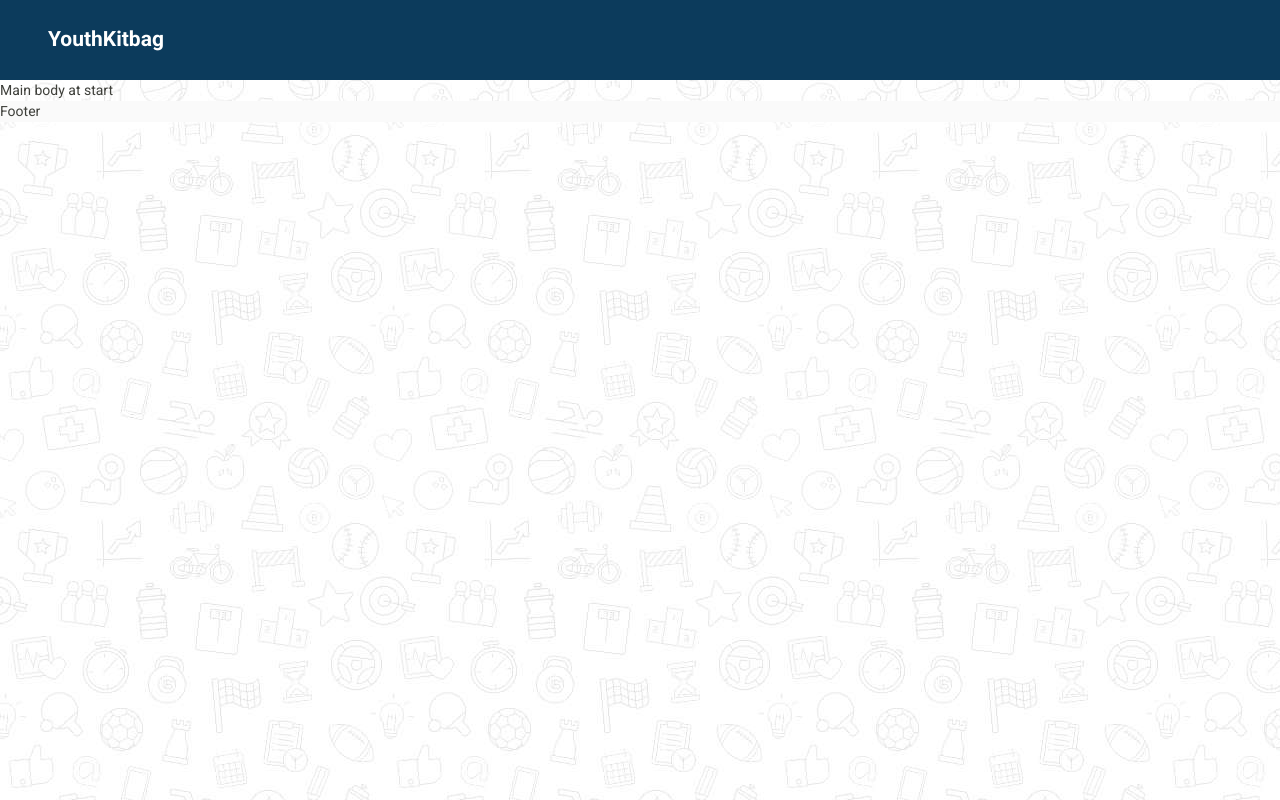
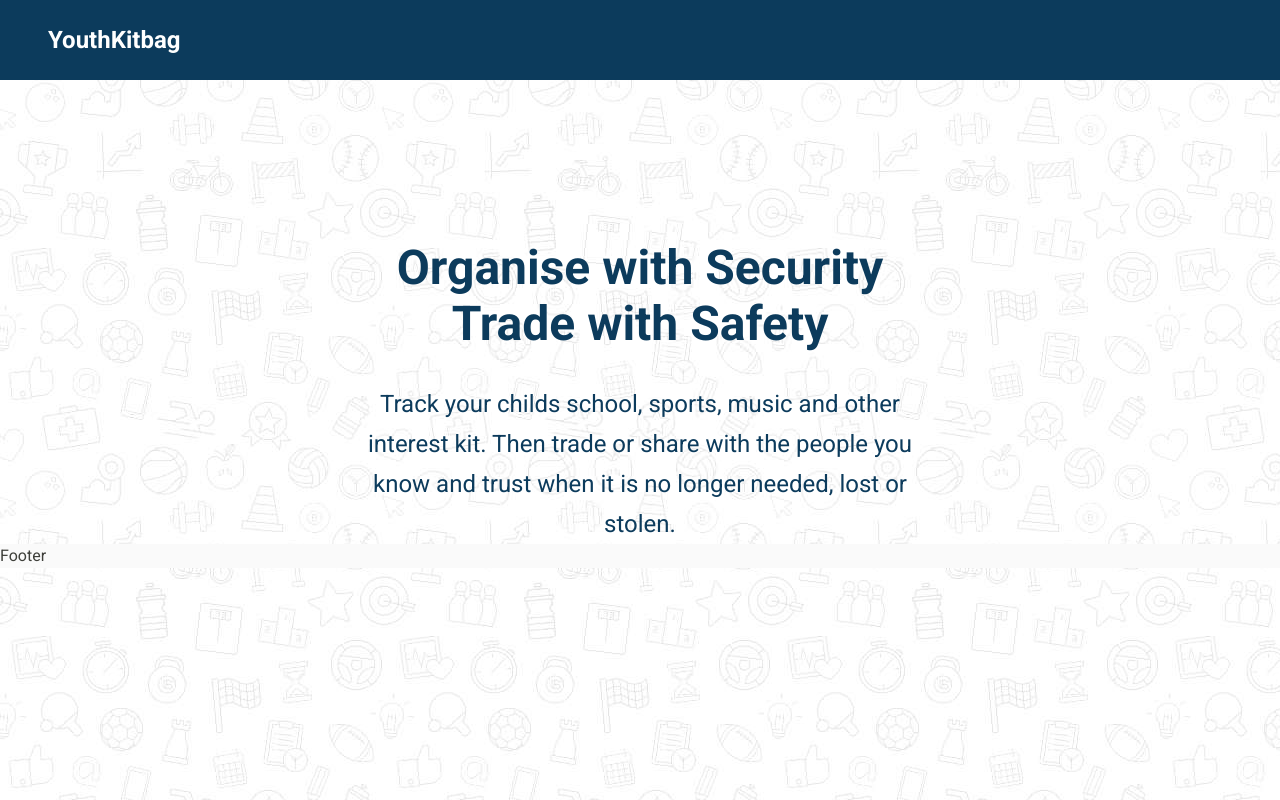
Before and after one commit to pgmoir/youthkitbag-ui-v2-nextjs, a Next.js app: page / in a window 1280 px wide. Built offline with nearby package versions, Linux system fonts and the light colour scheme.

Commit message:
Added styling for landing page first element

```diff
--- a/package.json
+++ b/package.json
@@ -10,6 +10,7 @@
   },
   "dependencies": {
     "@next/font": "^14.2.15",
+    "daisyui": "^5.0.35",
     "next": "15.3.1",
     "react": "^19.0.0",
     "react-dom": "^19.0.0"
--- /dev/null
+++ b/src/app/HeroSection.tsx
@@ -0,0 +1,33 @@
+const HeroSection = () => {
+  // const [hover, setHover] = useState(false);
+  // const onHover = () => {
+  //   setHover(!hover);
+  // };
+  return (
+    <div className="w-xl h-[720] pt-10 justify-center items-center">
+      <h1 className="text-5xl mb-2 leading-3.5 font-semibold color-darkblue">
+        Organise with Security
+        <br />
+        Trade with Safety
+      </h1>
+      <p className="text-2xl leading-2.5 color-darkblue">
+        Track your childs school, sports, music and other interest kit. Then
+        trade or share with the people you know and trust when it is no longer
+        needed, lost or stolen.
+      </p>
+      <div>
+        {/* <Button
+            to="signup"
+            onMouseEnter={onHover}
+            onMouseLeave={onHover}
+            primary="true"
+            dark="true"
+          >
+            Get Started {hover ? <ArrowForward /> : <ArrowRight />}
+          </Button> */}
+      </div>
+    </div>
+  );
+};
+
+export default HeroSection;
--- a/src/app/globals.css
+++ b/src/app/globals.css
@@ -1,7 +1,8 @@
 @import 'tailwindcss';
+@plugin "daisyui";
 
-html {
-  font-size: 14px;
+:root {
+  --spacing: 1rem;
 }
 
 body {
@@ -52,6 +53,14 @@ footer {
   }
 }
 
+.color-darkblue {
+  color: #0c3b5c;
+}
+
+.background-color-darkblue {
+  background-color: #0c3b5c;
+}
+
 body {
   background-image: url('/images/sport-wallpaper.jpg');
   background-repeat: repeat;
--- a/src/app/page.tsx
+++ b/src/app/page.tsx
@@ -1,7 +1,9 @@
-export default function Home() {
+import HeroSection from './HeroSection';
+
+export default function LoggedOutLanding() {
   return (
-    <div>
-      <h1>Main body at start</h1>
+    <div className="flex flex-col items-center text-center">
+      <HeroSection />
     </div>
   );
 }
```
Also changed, not shown: 1 other file (tests, documents, lock files or other folders).
